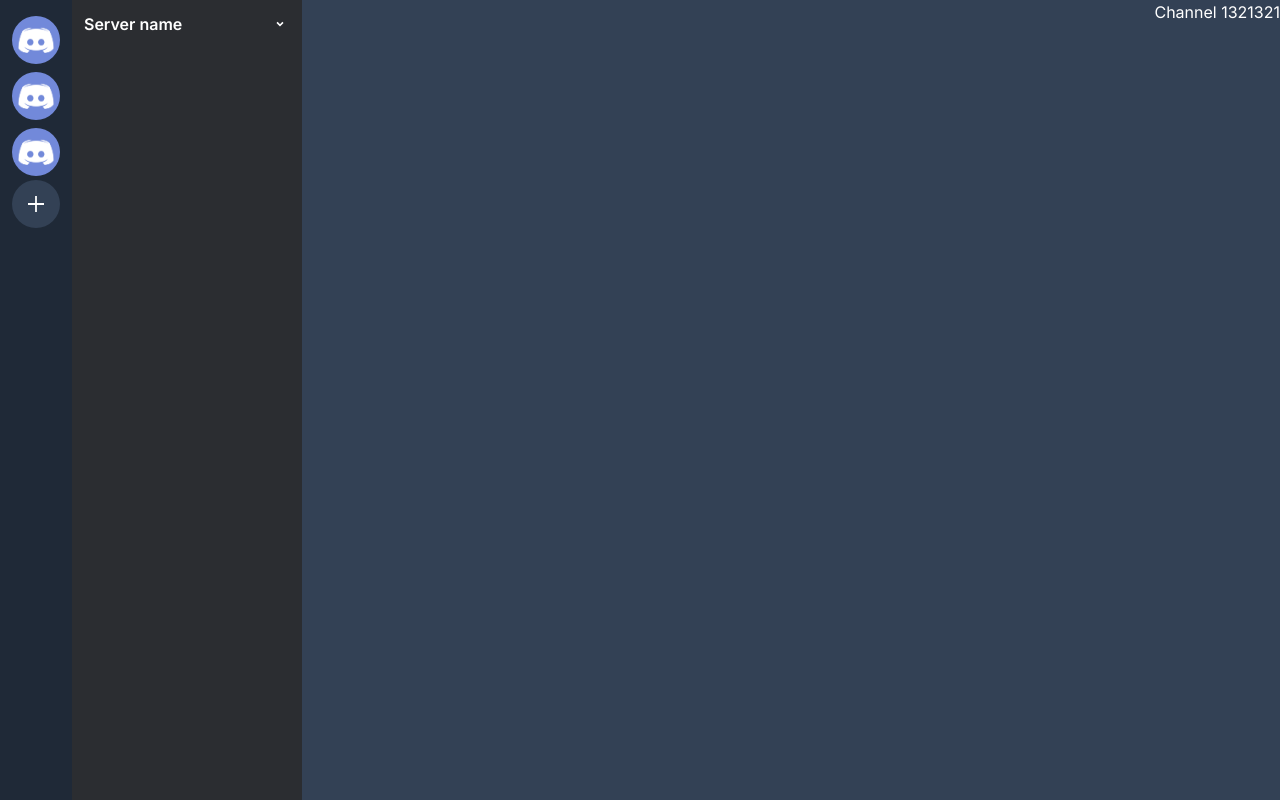
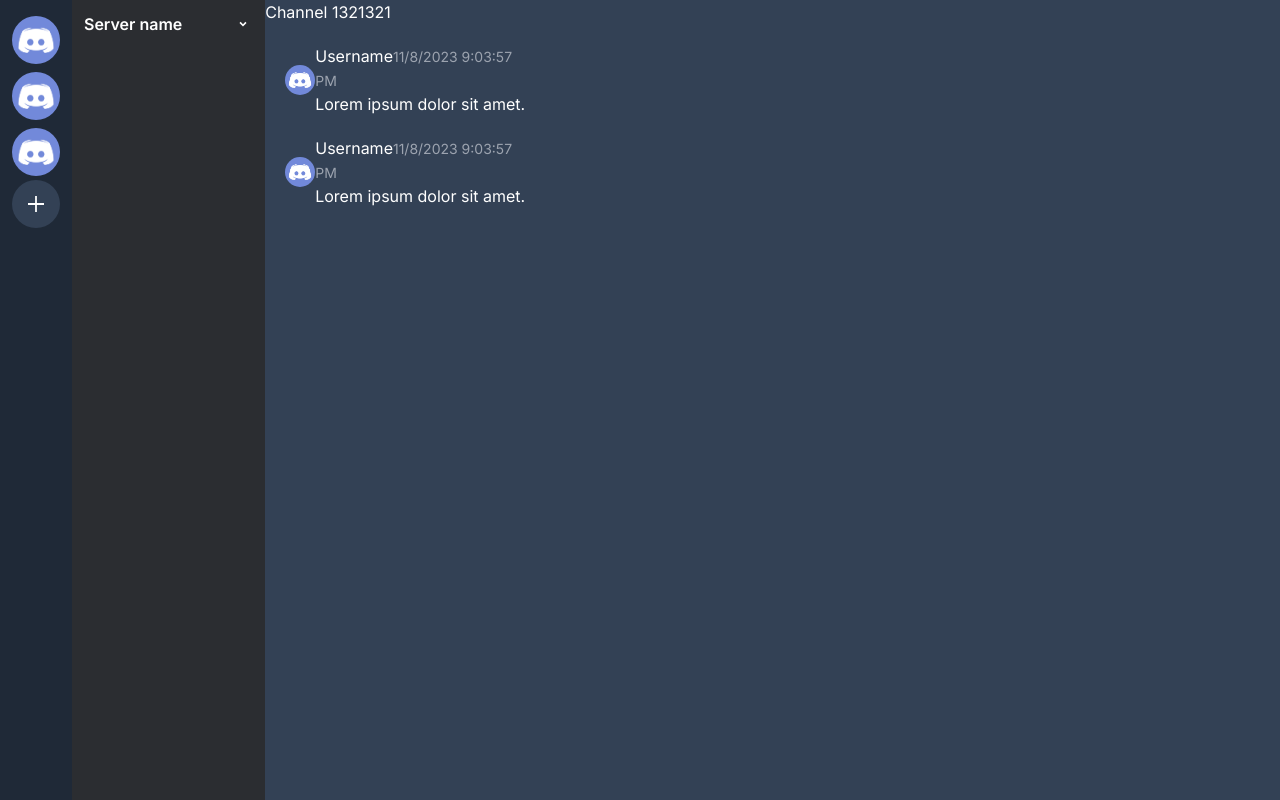
Before and after one commit to Lucho375/discord-clone, a Next.js app: page /channel/1321321 in a window 1280 px wide. Built offline with nearby package versions, Linux system fonts and the light colour scheme.

Commit message:
add directmessages

```diff
--- a/app/channel/[id]/page.tsx
+++ b/app/channel/[id]/page.tsx
@@ -1,9 +1,43 @@
+import Image from 'next/image'
+import DiscordIcon from 'public/icon.png'
+
 interface Params {
   params: { id: string }
 }
 
 function ChannelPage({ params }: Params) {
-  return <div>Channel {params.id}</div>
+  return (
+    <section className="w-full">
+      <h1>Channel {params.id}</h1>
+
+      <ol className="w-full p-5">
+        <li className="flex justify-between max-w-[250px] items-center mb-5">
+          <Image alt="User avatar" src={DiscordIcon} width={30} height={30} className="rounded-full" />
+          <div>
+            <h3>
+              Username
+              <span className="text-gray-400 text-sm">
+                {new Date().toLocaleDateString()} {new Date().toLocaleTimeString()}
+              </span>
+            </h3>
+            <p>Lorem ipsum dolor sit amet.</p>
+          </div>
+        </li>
+        <li className="flex justify-between max-w-[250px] items-center">
+          <Image alt="User avatar" src={DiscordIcon} width={30} height={30} className="rounded-full" />
+          <div>
+            <h3>
+              Username
+              <span className="text-gray-400 text-sm">
+                {new Date().toLocaleDateString()} {new Date().toLocaleTimeString()}
+              </span>
+            </h3>
+            <p>Lorem ipsum dolor sit amet.</p>
+          </div>
+        </li>
+      </ol>
+    </section>
+  )
 }
 
 export default ChannelPage
--- a/app/ui/DirectMessages.tsx
+++ b/app/ui/DirectMessages.tsx
@@ -1,8 +1,44 @@
+'use client'
 import { AiOutlinePlus } from 'react-icons/ai'
 import UserChat from './UserChat'
+import { useState } from 'react'
+
+interface IMessage {
+  id: string
+  user: string
+  isActive: boolean
+}
+
+const dbMessages: IMessage[] = [
+  {
+    id: crypto.randomUUID(),
+    user: 'User1',
+    isActive: true
+  },
+  {
+    id: crypto.randomUUID(),
+    user: 'User2',
+    isActive: true
+  },
+  {
+    id: crypto.randomUUID(),
+    user: 'User3',
+    isActive: false
+  },
+  {
+    id: crypto.randomUUID(),
+    user: 'User4',
+    isActive: false
+  }
+]
 
 function DirectMessages() {
-  // TODO: fetch messages
+  const [messages, setMessages] = useState<IMessage[]>([...dbMessages])
+
+  const deleteMessage = (id: string) => {
+    setMessages(messages.filter(message => message.id !== id))
+  }
+
   return (
     <section>
       <div className="flex justify-between max-w-[200px] mx-auto">
@@ -10,8 +46,9 @@ function DirectMessages() {
         <AiOutlinePlus className="hover:text-white text-gray-300 hover:cursor-pointer" />
       </div>
       <ul className="mt-2">
-        <UserChat isActive={true} />
-        <UserChat isActive={false} />
+        {messages.map(message => (
+          <UserChat key={message.id} {...message} removeChat={() => deleteMessage(message.id)} />
+        ))}
       </ul>
     </section>
   )
--- a/app/ui/UserChat.tsx
+++ b/app/ui/UserChat.tsx
@@ -6,15 +6,14 @@ import { useState } from 'react'
 import { AiOutlineClose } from 'react-icons/ai'
 
 interface Props {
+  id: string
   isActive: boolean
+  user: string
+  removeChat: () => void
 }
 
-function UserChat({ isActive }: Props) {
+function UserChat({ isActive, user, removeChat, id }: Props) {
   const [isHovered, setIsHovered] = useState<boolean>(false)
-
-  const handleRemoveChat = () => {
-    // remove-chat
-  }
 
   return (
     <li
@@ -22,17 +21,17 @@ function UserChat({ isActive }: Props) {
       onMouseEnter={() => setIsHovered(true)}
       onMouseLeave={() => setIsHovered(false)}
     >
-      <Link href="/messages/15115">
+      <Link href={`/messages/${id}`}>
         <div className="flex items-center">
           <Image alt="Username" src={DiscordIcon} className="rounded-full w-8" />
-          <span className="ml-3 text-sm">Username</span>
           <div
-            className={`relative w-3 h-3 -left-[90px] top-3 rounded-full ${isActive ? 'bg-red-600' : 'bg-green-600'}`}
+            className={`relative w-3 h-3 -left-[9px] top-3 rounded-full ${isActive ? 'bg-red-600' : 'bg-green-600'}`}
           ></div>
+          <span className="ml-3 text-sm">{user}</span>
         </div>
       </Link>
       {isHovered ? (
-        <button onClick={handleRemoveChat}>
+        <button onClick={removeChat}>
           <AiOutlineClose />
         </button>
       ) : null}
```
